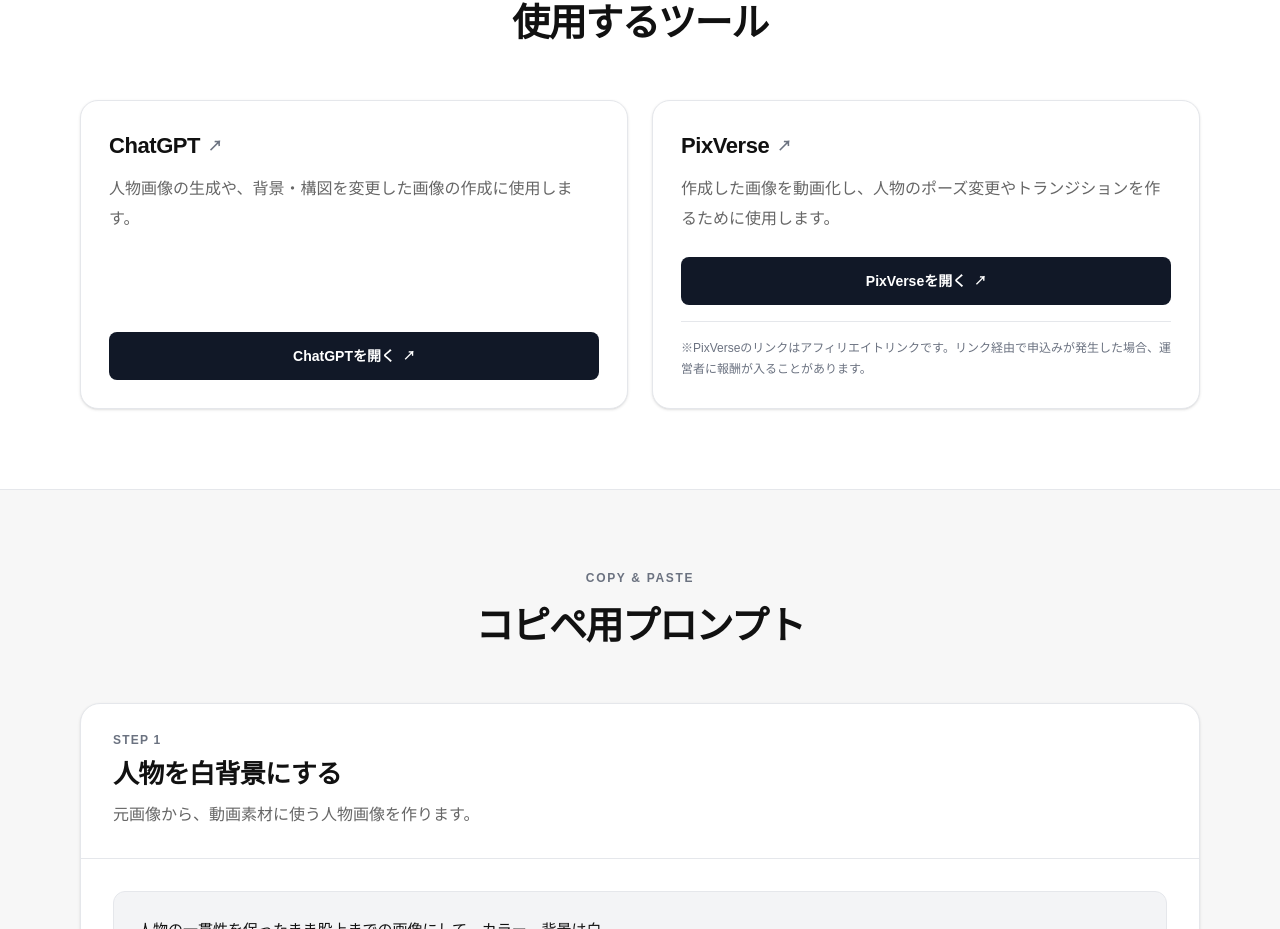
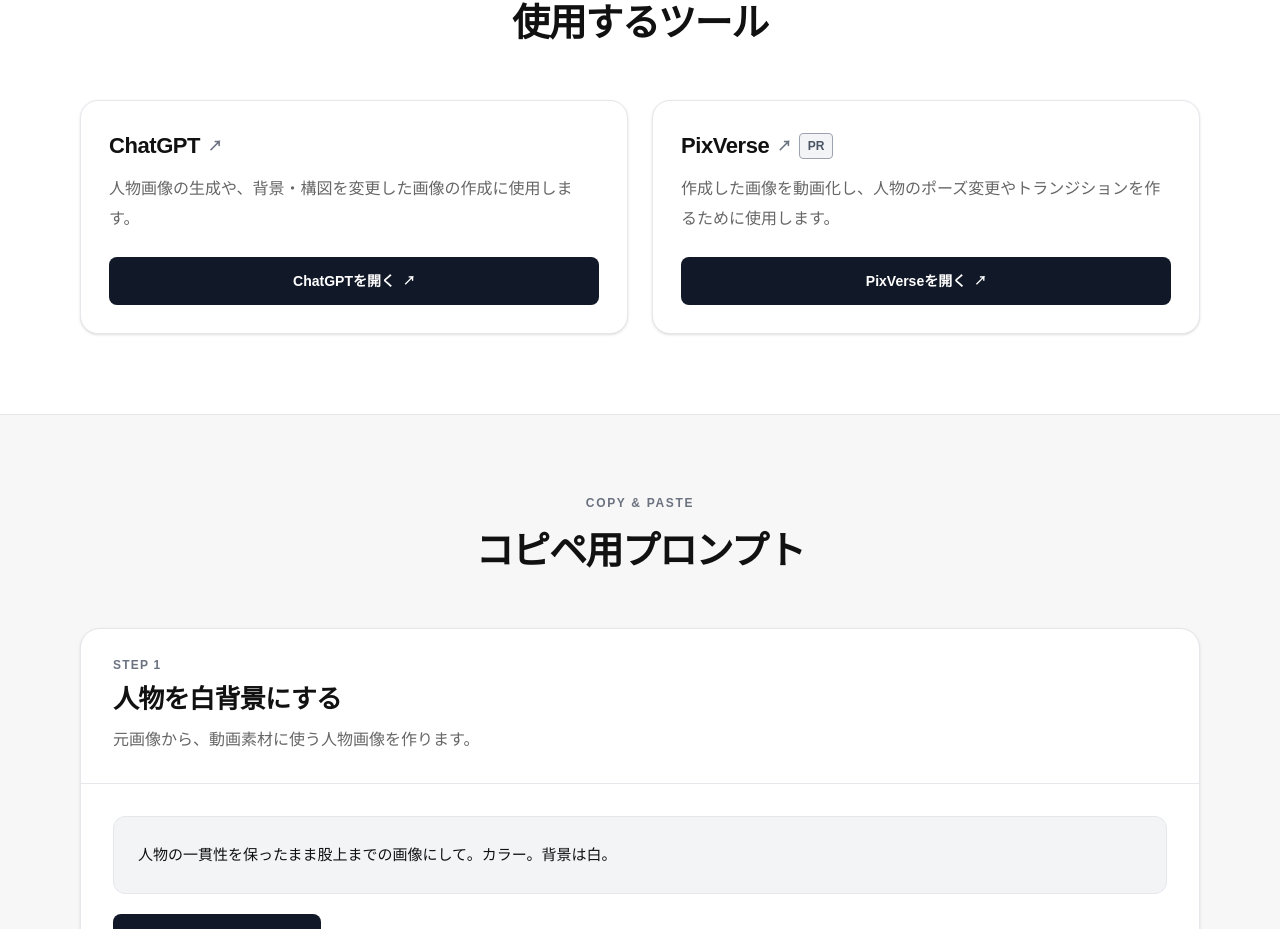
Before and after one commit to keigo55555/ai-video-guide-lp, a Next.js app: page /guide in a window 1280 px wide. Shown: the part 1139-2068 px from the top of the page. Built offline with nearby package versions, Linux system fonts and the light colour scheme.

Commit message:
fix: replace affiliate disclosure with PR badge

```diff
--- a/app/guide/page.tsx
+++ b/app/guide/page.tsx
@@ -151,7 +151,7 @@
               </article>
 
               <article className="flex flex-col rounded-[18px] border border-[#E5E7EB] bg-white p-6 shadow-sm sm:p-7">
-                <h3 className="text-[22px] font-black tracking-[-0.02em] text-[#111111]">
+                <h3 className="flex items-center gap-2 text-[22px] font-black tracking-[-0.02em] text-[#111111]">
                   <a
                     href="https://motivaiprivatelimited.sjv.io/ZVmLnk"
                     target="_blank"
@@ -163,6 +163,9 @@
                       ↗
                     </span>
                   </a>
+                  <span className="inline-flex shrink-0 items-center rounded border border-[#9CA3AF] bg-[#F3F4F6] px-2 py-0.5 text-xs font-bold leading-5 tracking-normal text-[#4B5563]">
+                    PR
+                  </span>
                 </h3>
                 <p className="mt-3 flex-1 text-sm leading-[1.85] text-[#666666] sm:text-base">
                   作成した画像を動画化し、人物のポーズ変更やトランジションを作るために使用します。
@@ -176,9 +179,6 @@
                   PixVerseを開く
                   <span aria-hidden="true" className="ml-2 text-xs">↗</span>
                 </a>
-                <p className="mt-4 border-t border-[#E5E7EB] pt-4 text-[11px] leading-[1.75] text-[#6B7280] sm:text-xs">
-                  ※PixVerseのリンクはアフィリエイトリンクです。リンク経由で申込みが発生した場合、運営者に報酬が入ることがあります。
-                </p>
               </article>
             </div>
           </Container>
```
